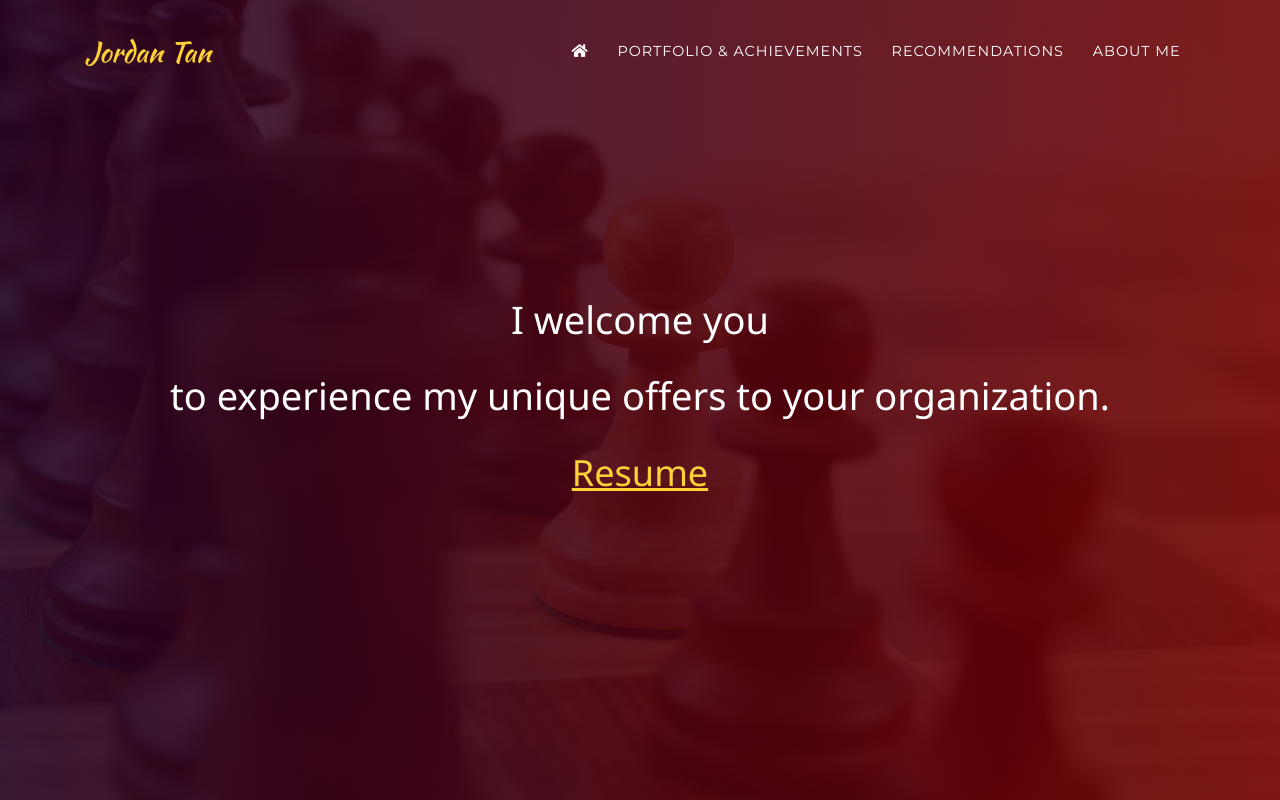
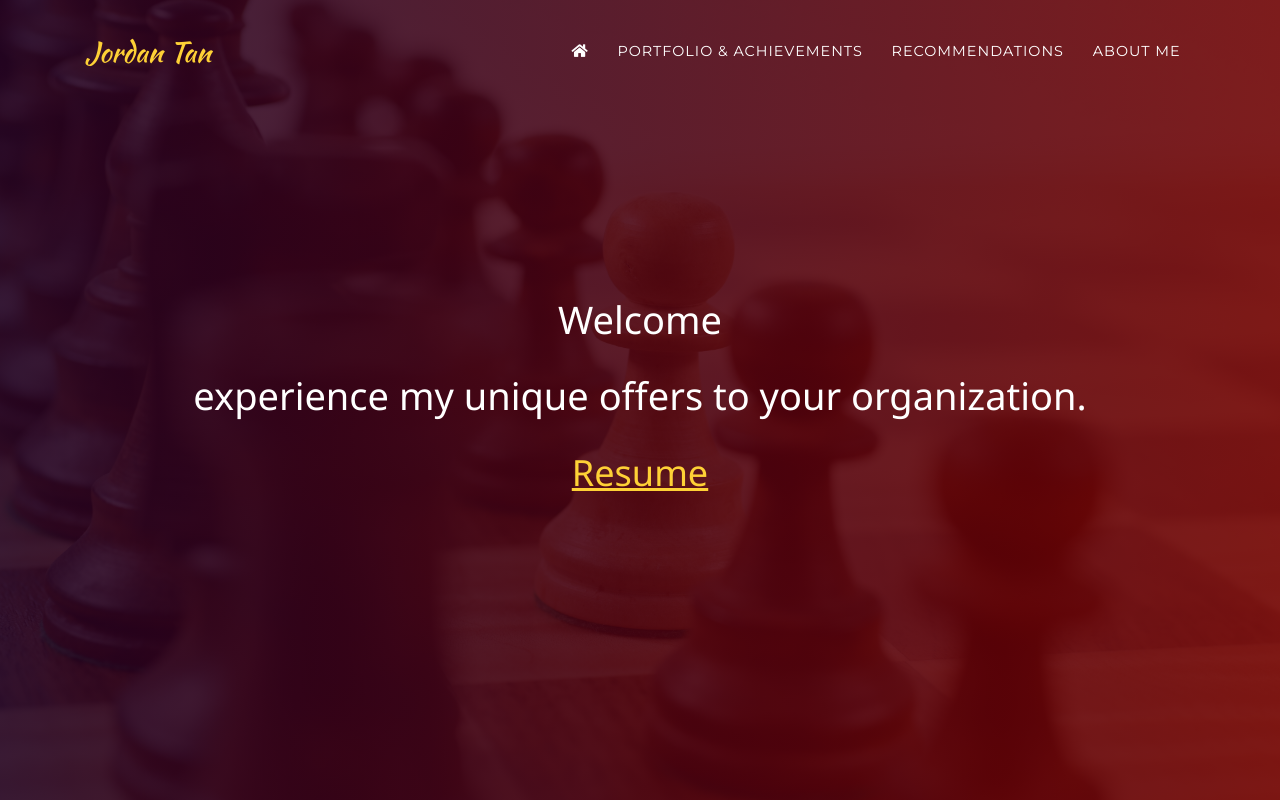
Before and after one commit to jordantjh/jordantjh.github.io, a website: page index.html in a window 1280 px wide. Drawn offline with Linux system fonts and the light colour scheme; a web font is replaced by a local one.

Commit message:
changed index.html, welcome text and resume updated

```diff
--- a/index.html
+++ b/index.html
@@ -58,7 +58,7 @@
     <header class="masthead">
       <div class="container">
         <div class="intro-text">
-          <div class="intro-lead-in">I welcome you<br><br>to experience my unique offers to your organization.<br><br><a href="./files/Jordan_Resume.pdf" target="_blank"><span style="font-size:95%;text-decoration:underline;">Resume</span></a></div>
+          <div class="intro-lead-in">Welcome<br><br>experience my unique offers to your organization.<br><br><a href="./files/Jordan_Resume.pdf" target="_blank"><span style="font-size:95%;text-decoration:underline;">Resume</span></a></div>
         </div>
       </div>
     </header>
```
Also changed, not shown: 1 other file.
